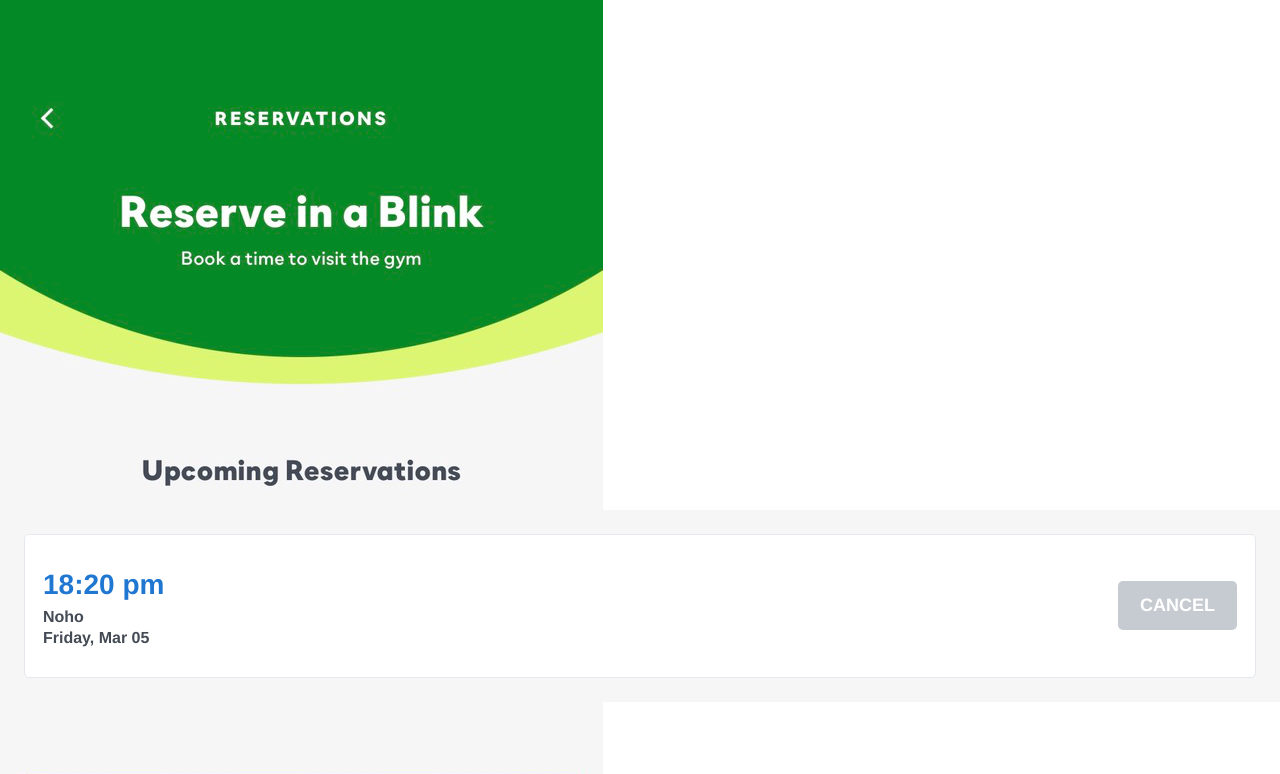
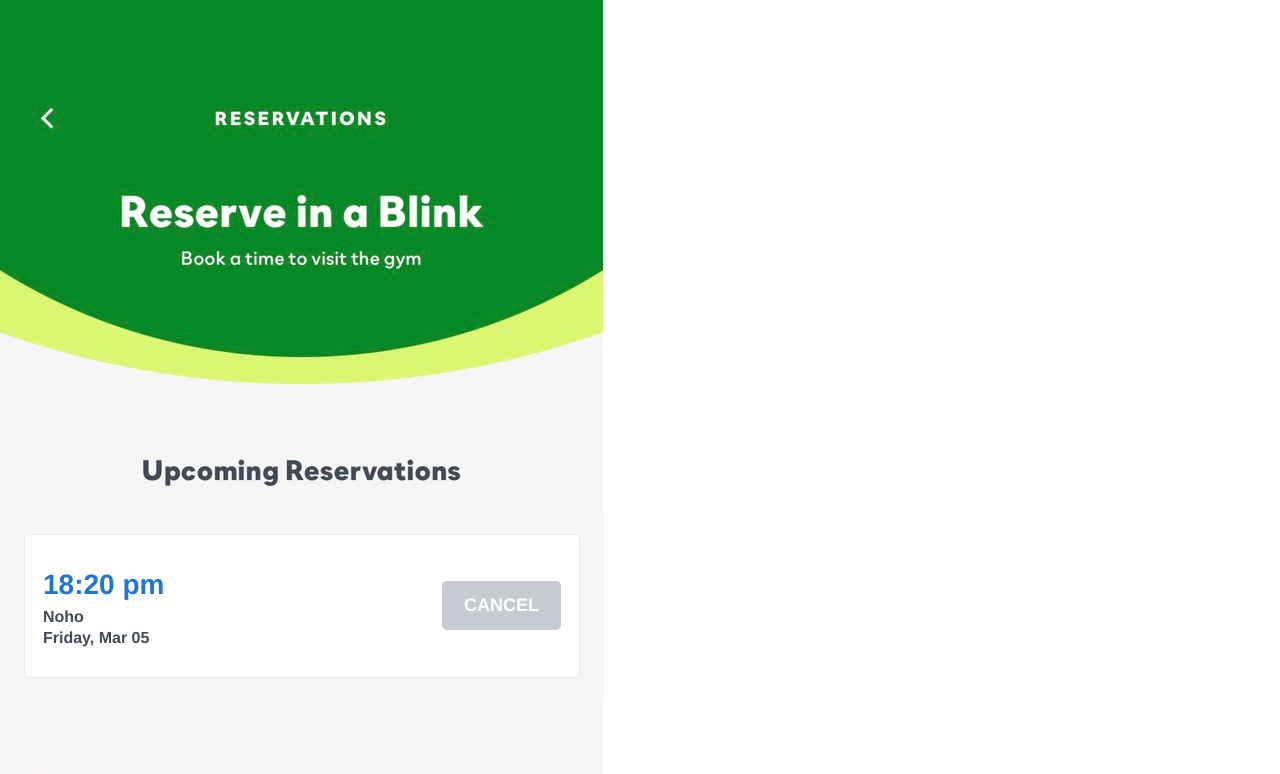
Before and after one commit to tiabas/tiabas.github.io, a plain HTML site: page index.html in a window 1280 px wide. Shown: the top 774 px of the page. Drawn offline with Linux system fonts and the light colour scheme.

Commit message:
Fix meta

```diff
--- a/index.html
+++ b/index.html
@@ -23,7 +23,7 @@
     }
 
     .card {
-      width: 100%;
+      width: 604px;
       overflow: hidden;
     }
 
```
